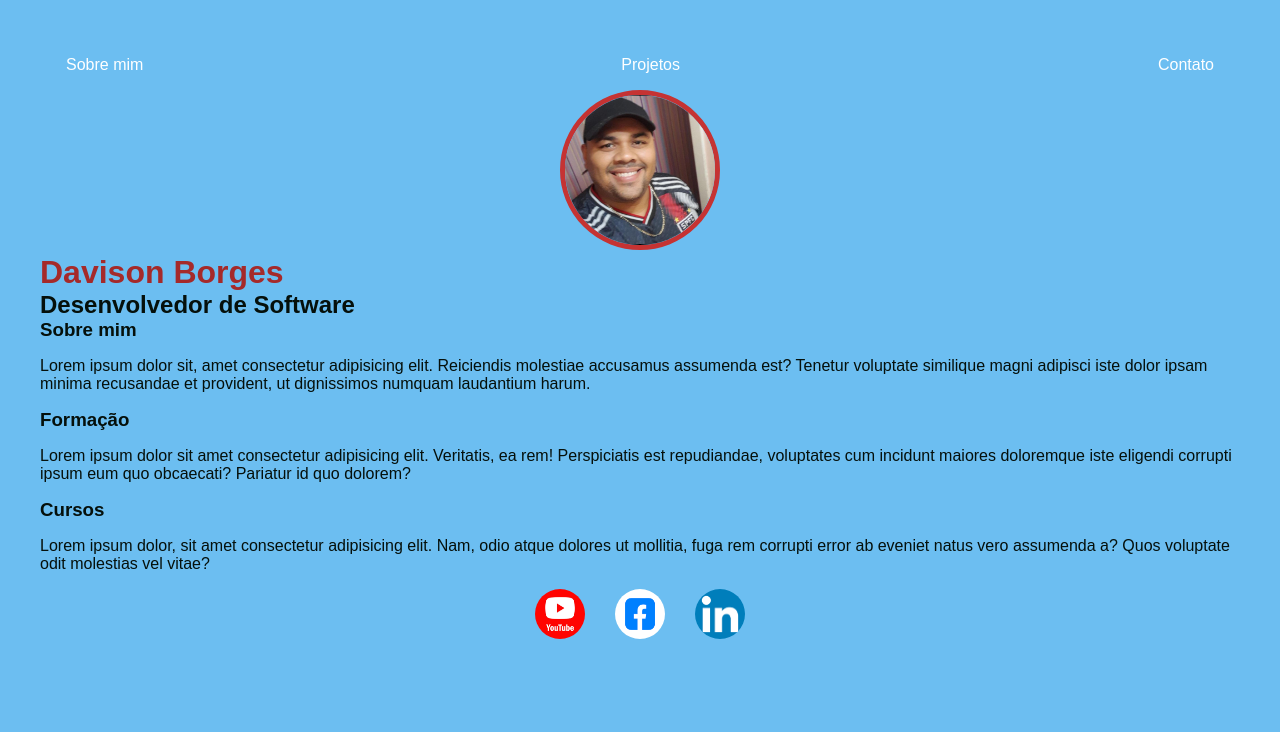
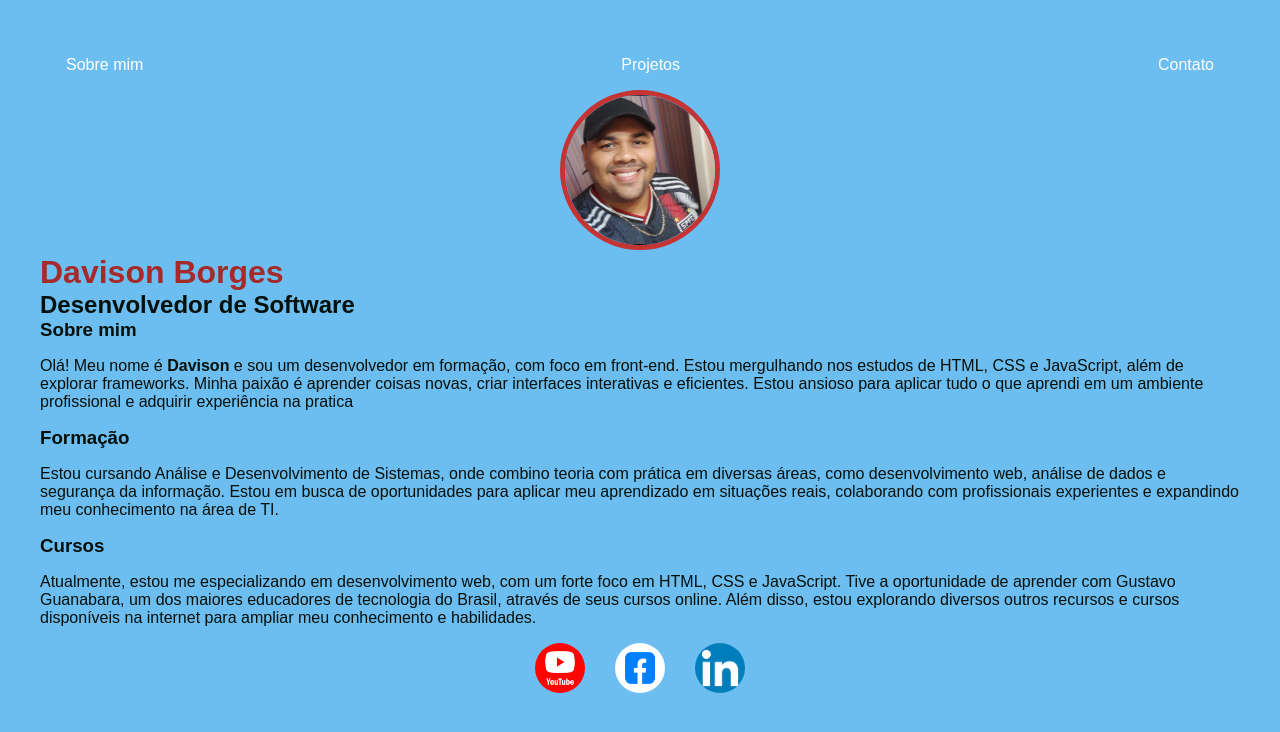
Before and after one commit to DavisonHenrique/Meu-primeiro-Site, a plain HTML site: page index.html in a window 1280 px wide. Drawn offline with Linux system fonts and the light colour scheme.

Commit message:
Add files via upload

```diff
--- a/index.html
+++ b/index.html
@@ -6,8 +6,7 @@
     <title>DEV_Davison</title>
     <link rel="stylesheet" href="index.css">
 </head>
-<body>
-    <div class="container">
+<body>    <div class="container">
         <nav>
             <ul>
                 <li>
@@ -31,13 +30,13 @@
         <main>
             <section>
                 <h3>Sobre mim</h3>
-                <p>Lorem ipsum dolor sit, amet consectetur adipisicing elit. Reiciendis molestiae accusamus assumenda est? Tenetur voluptate similique magni adipisci iste dolor ipsam minima recusandae et provident, ut dignissimos numquam laudantium harum.</p>
+                <p>Olá! Meu nome é <strong>Davison</strong> e sou um desenvolvedor em formação, com foco em front-end. Estou mergulhando nos estudos de HTML, CSS e JavaScript, além de explorar frameworks. Minha paixão é aprender coisas novas, criar interfaces interativas e eficientes. Estou ansioso para aplicar tudo o que aprendi em um ambiente profissional e adquirir experiência na pratica </p>
 
                 <h3>Formação</h3>
-                <p>Lorem ipsum dolor sit amet consectetur adipisicing elit. Veritatis, ea rem! Perspiciatis est repudiandae, voluptates cum incidunt maiores doloremque iste eligendi corrupti ipsum eum quo obcaecati? Pariatur id quo dolorem?</p>
+                <p>Estou cursando Análise e Desenvolvimento de Sistemas, onde combino teoria com prática em diversas áreas, como desenvolvimento web, análise de dados e segurança da informação. Estou em busca de oportunidades para aplicar meu aprendizado em situações reais, colaborando com profissionais experientes e expandindo meu conhecimento na área de TI.</p>
 
                 <h3>Cursos</h3>
-                <p>Lorem ipsum dolor, sit amet consectetur adipisicing elit. Nam, odio atque dolores ut mollitia, fuga rem corrupti error ab eveniet natus vero assumenda a? Quos voluptate odit molestias vel vitae?</p>
+                <p>Atualmente, estou me especializando em desenvolvimento web, com um forte foco em HTML, CSS e JavaScript. Tive a oportunidade de aprender com Gustavo Guanabara, um dos maiores educadores de tecnologia do Brasil, através de seus cursos online. Além disso, estou explorando diversos outros recursos e cursos disponíveis na internet para ampliar meu conhecimento e habilidades.</p>
             </section>
         </main>
         <footer>
```
